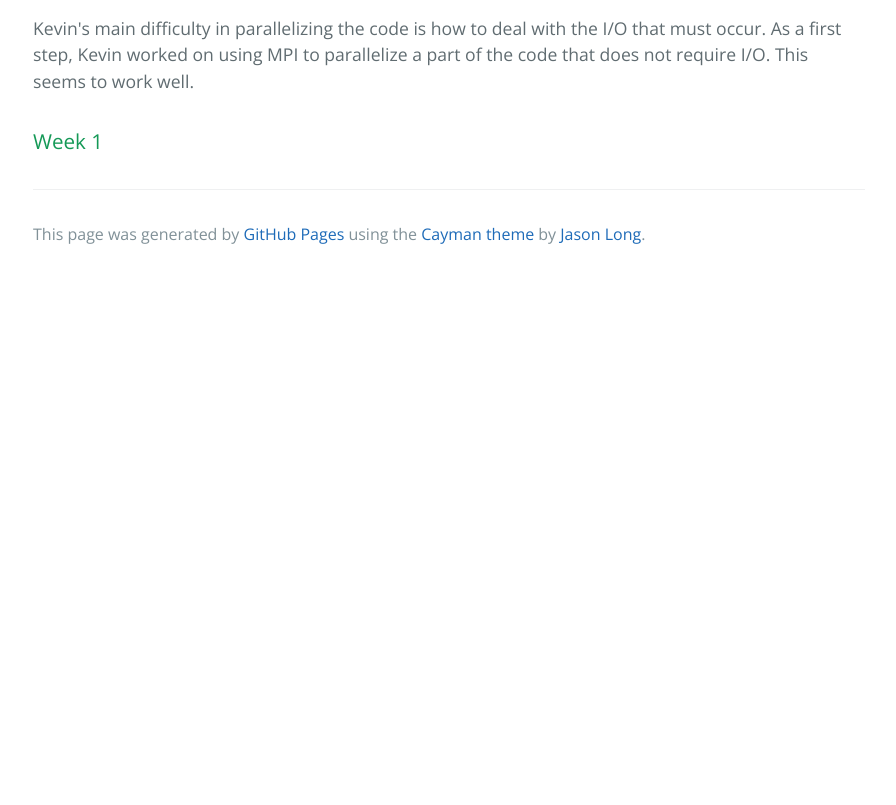
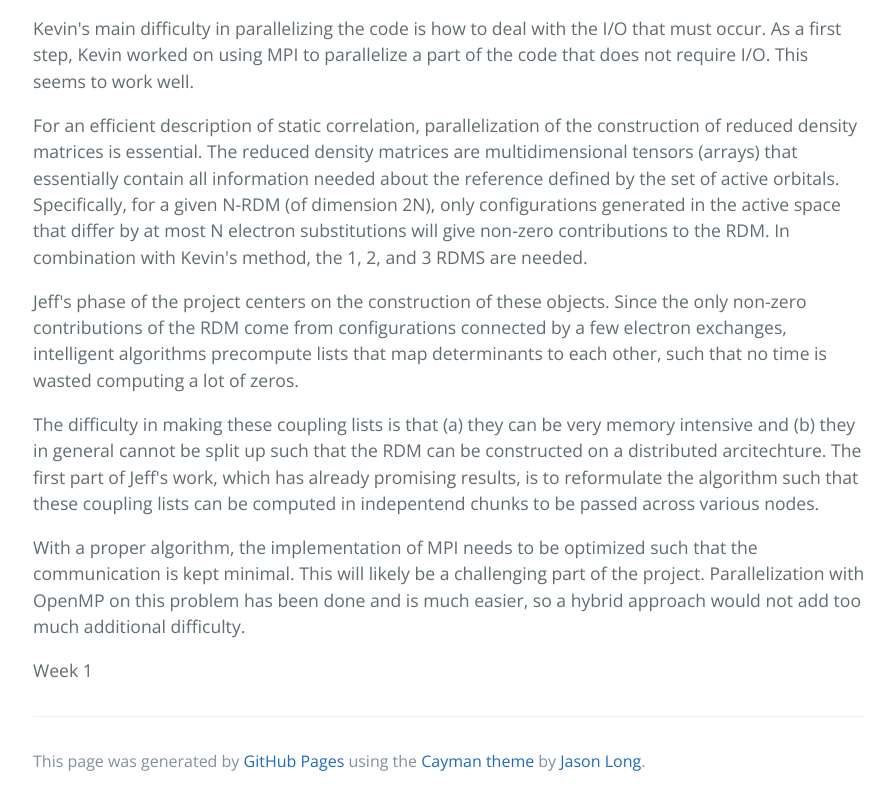
Before and after one commit to kannon92/kannon92.github.io, a plain HTML site: page index.html in a window 1280 px wide. Shown: the part 979-1784 px from the top of the page, without its empty margins (191-1087 px from the left). Before the commit the page ends 1257 px from the top, so only its background shows below. Drawn offline with nearby package versions, Linux system fonts and the light colour scheme.

Commit message:
Add RDM part

```diff
--- a/index.html
+++ b/index.html
@@ -17,7 +17,7 @@
 
     <section class="main-content">
       <h3>
-<a id="welcome-to-kevin-hannon-and-jeff-schriebers-project-website" class="anchor" href="#welcome-to-kevin-hannon-and-jeff-schriebers-project-website" aria-hidden="true"><span aria-hidden="true" class="octicon octicon-link"></span></a>Welcome to Kevin Hannon and Jeff Schrieber's Project website.</h3>
+<a id="welcome-to-kevin-hannon-and-jeff-schribers-project-website" class="anchor" href="#welcome-to-kevin-hannon-and-jeff-schriebers-project-website" aria-hidden="true"><span aria-hidden="true" class="octicon octicon-link"></span></a>Welcome to Kevin Hannon and Jeff Schrieber's Project website.</h3>
 
 <p>Our goal of this project is to parallelize some hotpots of our strongly correlated quantum chemistry program.  </p>
 
@@ -42,6 +42,16 @@
 
 <p>Kevin's main difficulty in parallelizing the code is how to deal with the I/O that must occur.  As a first step, Kevin worked on using MPI to parallelize a part of the code that does not require I/O.  This seems to work well.</p>
 
+<p> For an efficient description of static correlation, parallelization of the construction of reduced density matrices is essential. The reduced density matrices are multidimensional tensors (arrays) that essentially contain all information needed about the reference defined by the set of active orbitals. Specifically, for a given N-RDM (of dimension 2N), only configurations generated in the active space that differ by at most N electron substitutions will give non-zero contributions to the RDM. In combination with Kevin's method, the 1, 2, and 3 RDMS are needed.</p>
+
+<p> Jeff's phase of the project centers on the construction of these objects. Since the only non-zero contributions of the RDM come from configurations connected by a few electron exchanges, intelligent algorithms precompute lists that map determinants to each other, such that no time is wasted computing a lot of zeros. </p>
+
+<p> The difficulty in making these coupling lists is that (a) they can be very memory intensive and (b) they in general cannot be split up such that the RDM can be constructed on a distributed arcitechture. The first part of Jeff's work, which has already promising results, is to reformulate the algorithm such that these coupling lists can be computed in indepentend chunks to be passed across various nodes.</p>
+
+<p> With a proper algorithm, the implementation of MPI needs to be optimized such that the communication is kept minimal. This will likely be a challenging part of the project. Parallelization with OpenMP on this problem has been done and is much easier, so a hybrid approach would not add too much additional difficulty. </p>
+
+<With full parallelization of both aspects, we hope to study chemical systems larger than what conventional multireference methods currently can handle.
+
 <h3>
 <a id="week-1" class="anchor" href="#week-1" aria-hidden="true"><span aria-hidden="true" class="octicon octicon-link"></span></a>Week 1</h3>
 
```
